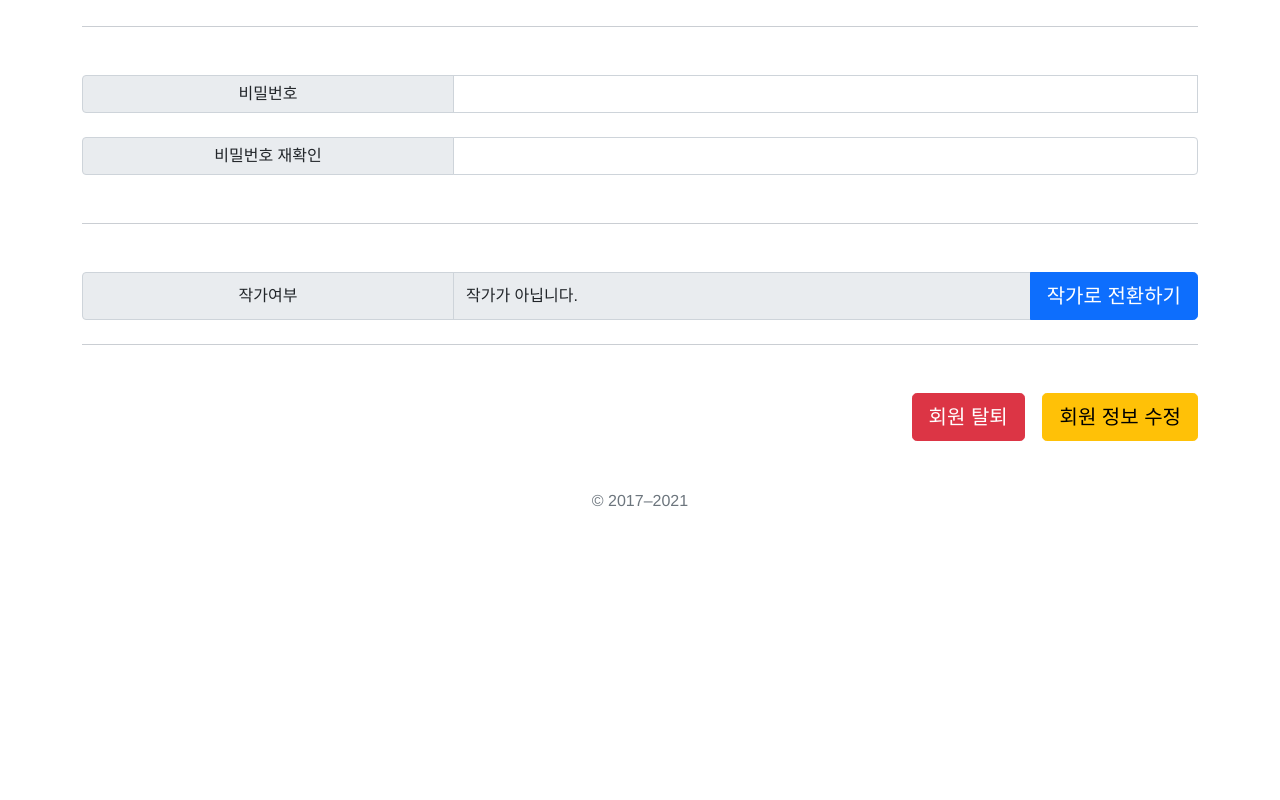
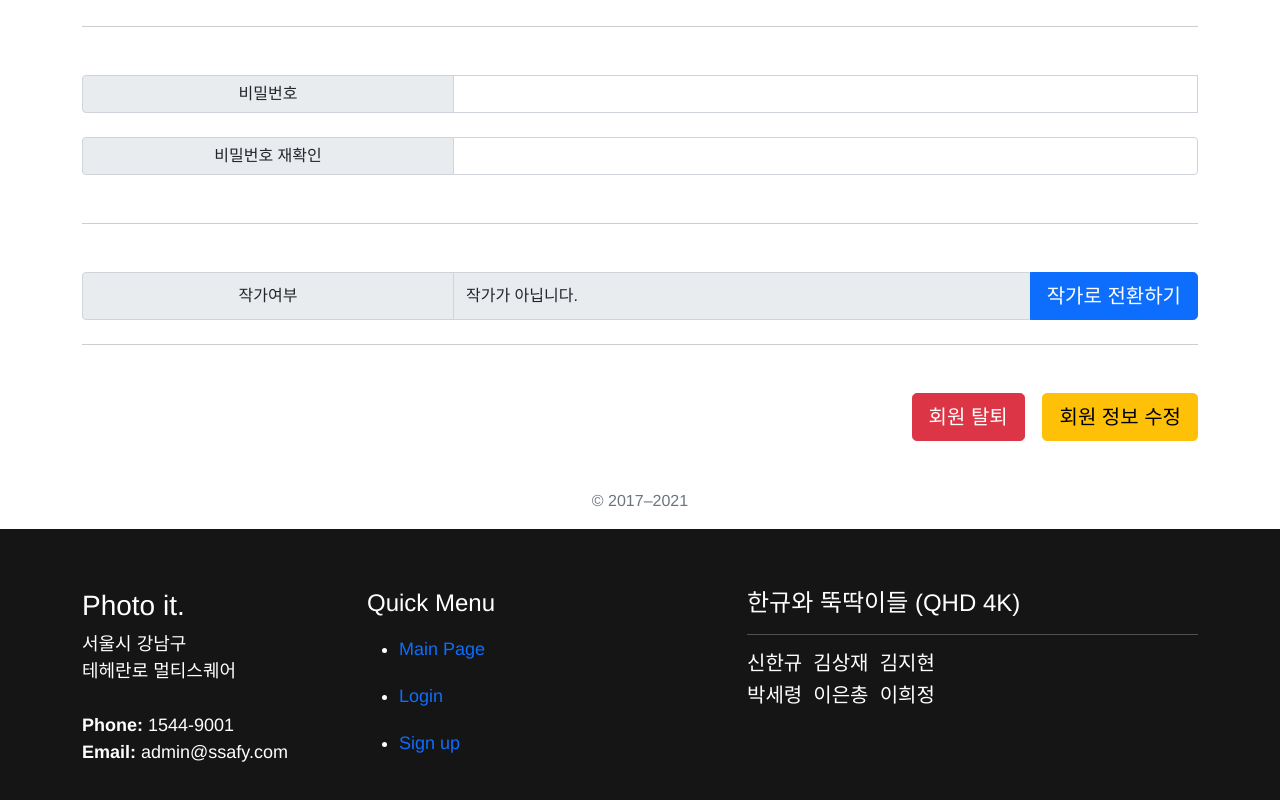
Before and after one commit to jihyun9623/PhotoIt, a Vue app in the folder frontend/: page /mypage in a window 1280 px wide. Shown: the part 494-1294 px from the top of the page. Before the commit the page ends 1023 px from the top, so only its background shows below. Built offline with nearby package versions, Linux system fonts and the light colour scheme; no server answers; what mosha-vue-toastify would draw is missing.

Commit message:
FEAT : Footer added

```diff
--- a/frontend/src/App.vue
+++ b/frontend/src/App.vue
@@ -3,9 +3,14 @@
     <!-- <div id="nav"><router-link to="/">Mainpage</router-link> |</div> -->
     <router-view />
   </div>
+  <div id="footer">
+    <main-footer />
+  </div>
 </template>
 
 <script>
+import Footer from '@/views/Footer.vue'
+
 export default {
   name: 'App',
   computed: {
@@ -20,6 +25,9 @@ export default {
     if (this.$store.state.login.isLogin) {
       this.$store.dispatch('mainpage/getProfileNickname')
     }
+  },
+  components: {
+    'main-footer': Footer,
   },
 }
 </script>
--- /dev/null
+++ b/frontend/src/views/Footer.vue
@@ -0,0 +1,77 @@
+<template>
+  <footer id="footer">
+    <div class="footer-top">
+      <div class="container">
+        <div class="row">
+          <div class="col-lg-3 col-md-6">
+            <div class="footer-info">
+              <h3>Photo it.</h3>
+              <p>
+                서울시 강남구 <br />
+                테헤란로 멀티스퀘어 <br /><br />
+                <strong>Phone:</strong> 1544-9001<br />
+                <strong>Email:</strong> admin@ssafy.com<br />
+              </p>
+              <div class="social-links mt-3">
+                <a href="#" class="twitter"><i class="bx bxl-twitter"></i></a>
+                <a href="#" class="facebook"><i class="bx bxl-facebook"></i></a>
+                <a href="#" class="instagram"
+                  ><i class="bx bxl-instagram"></i
+                ></a>
+                <a href="#" class="google-plus"><i class="bx bxl-skype"></i></a>
+                <a href="#" class="linkedin"><i class="bx bxl-linkedin"></i></a>
+              </div>
+            </div>
+          </div>
+
+          <div class="col-lg-4 col-md-6 footer-links">
+            <h4>Quick Menu</h4>
+            <ul>
+              <li>
+                <a href="#">Main Page</a>
+              </li>
+              <li>
+                <a href="#">Login</a>
+              </li>
+              <li>
+                <a href="#">Sign up</a>
+              </li>
+            </ul>
+          </div>
+
+          <div class="col-lg-5 col-md-6 footer-newsletter">
+            <h4>한규와 뚝딱이들 (QHD 4K)</h4>
+            <hr />
+            <h5>신한규 &nbsp;김상재&nbsp; 김지현</h5>
+            <h5>박세령 &nbsp;이은총&nbsp; 이희정</h5>
+          </div>
+        </div>
+      </div>
+    </div>
+  </footer>
+</template>
+
+<script>
+export default {
+  name: 'Footer',
+}
+</script>
+
+<style scoped>
+a {
+  text-decoration: none;
+}
+
+#footer {
+  background: #151515;
+  padding: 60px 0 30px 0;
+  color: #fff;
+  font-size: 18px;
+  text-align: left;
+  display: block;
+}
+
+li {
+  padding: 10px 0;
+}
+</style>
--- a/frontend/src/views/MyPage.vue
+++ b/frontend/src/views/MyPage.vue
@@ -5,12 +5,12 @@
       <div
         class="d-flex align-items-center justify-content-lg-between ps-3 pt-2"
       >
-        <h1 class="me-auto me-lg-0">
+        <h1 class="me-auto me-lg-0 p-3">
           <router-link to="/"
             ><img
               src="../assets/images/Logo.png"
               width="75"
-              height="40"
+              height="45"
               class="d-inline-block align-text-top"
           /></router-link>
         </h1>
@@ -262,6 +262,10 @@ export default {
     },
     // 닉네임 중복 확인
     checkNickname() {
+      if (this.nicknameOrigin == this.formNickname) {
+        this.toastSuccess('닉네임이 변경되지 않았어요.')
+        return false
+      }
       this.$store.dispatch('mypage/nickNameCheck').then(() => {
         if (this.$store.state.mypage.returnNickname) {
           this.toastSuccess('사용가능한 닉네임입니다.')
```
